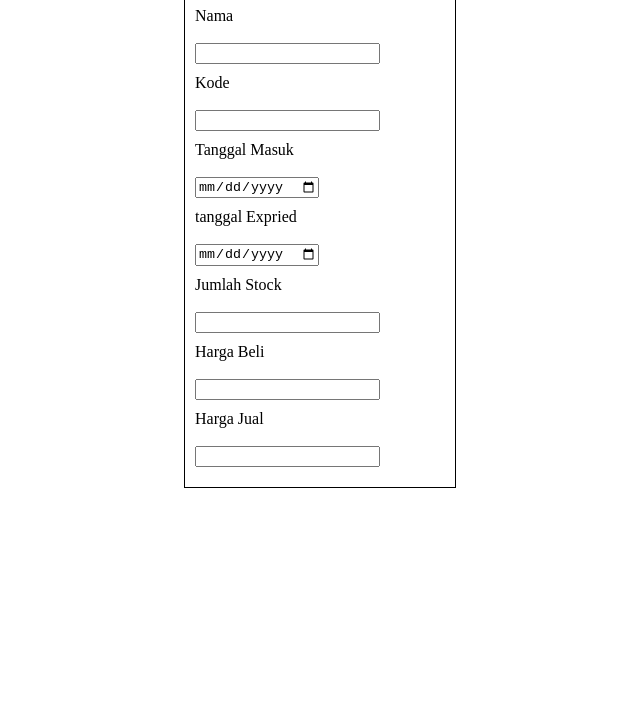
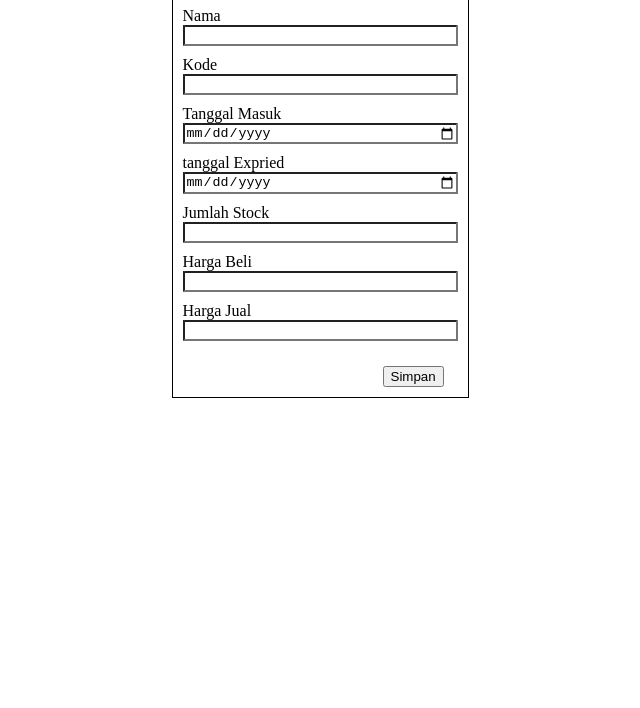
Before and after one commit to nuraprl/html-activity.3, a plain HTML site: page tambah.html in a window 1280 px wide. Shown: the part 92-800 px from the top of the page, without its empty margins (320-960 px from the left). Drawn offline with Linux system fonts and the light colour scheme.

Commit message:
perubahan baru

```diff
--- a/tambah.html
+++ b/tambah.html
@@ -6,7 +6,7 @@
     <title>Tabel</title>
     <style>
        .container {
-        width: 250px;
+        width: 275px;
         margin-top: 10px;
         border-collapse: collapse;
         margin: auto;
@@ -15,6 +15,11 @@
        }
        .input {
         margin-bottom: 10px;
+        border-radius: 1%;
+       }
+       .form-input {
+        display: flex;
+        flex-direction: column;
        }
        .btn {
         margin-top: 15px;
@@ -25,27 +30,34 @@
 <body>
     <div class="container">
     <h1 align="center">Tambah Barang</h1>
+    <div class="form-input">
+        <label>Nama</label>
+        <input type="text" class="input">
+    </div>
+    <div class="form-input">
+        <label>Kode</label>
+        <input type="text" class="input">
     <div>
-        <label>Nama</label><br>
-        <br><input type="text" class="input"></br>
+    <div class="form-input">
+        <label>Tanggal Masuk</label>
+        <input type="date" class="input">
     </div>
-        <label>Kode</label><br>
-        <br><input type="text" class="input"></br>
+    <div class="form-input">
+        <label>tanggal Expried</label>
+        <input type="date" class="input">
     <div>
-        <label>Tanggal Masuk</label><br>
-        <br><input type="date" class="input"></br>
+        <div class="form-input">
+        <label>Jumlah Stock</label>
+        <input type="number" class="input">
     </div>
-        <label>tanggal Expried</label><br>
-        <br><input type="date" class="input"></br>
+        <div class="form-input">
+        <label>Harga Beli</label>
+        <input type="number" class="input">
     <div>
-        <label>Jumlah Stock</label><br>
-        <br><input type="number" class="input"></br>
+        <div class="form-input">
+        <label>Harga Jual</label>
+        <input type="number" class="input">
     </div>
-        <label>Harga Beli</label><br>
-        <br><input type="number" class="input"></br>
-    <div>
-        <label>Harga Jual</label><br>
-        <br><input type="number" class="input"></br>
-    </div>
+    <button class="btn">Simpan</button>
 </body>
 </html>
```
Also changed, not shown: index2.html (+1 -1 lines).
